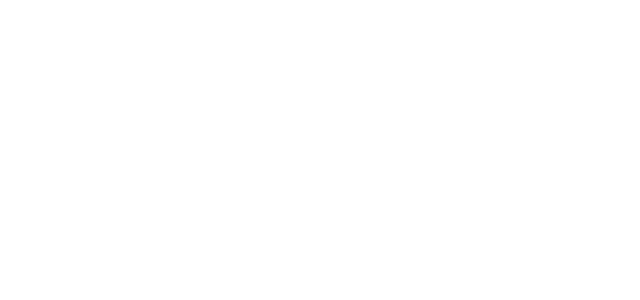
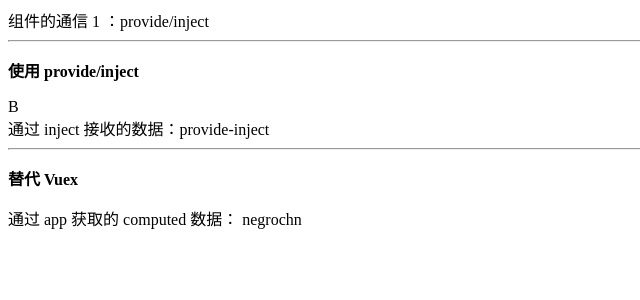
Before and after one commit to negrochn/study-juejin, a Vue app in the folder vue/code/vue-components/: page /#/provide-inject in a window 1280 px wide. Shown: the top 300 px of the page, without its empty margins (0-640 px from the left). Built offline with nearby package versions, Linux system fonts and the light colour scheme; the HTML template or start-up script is replaced by a standard one.

Commit message:
增加 组件的通信 1 ：provide/inject.md

```diff
--- a/vue/code/vue-components/src/App.vue
+++ b/vue/code/vue-components/src/App.vue
@@ -7,7 +7,22 @@
 <script>
 export default {
   name: 'App',
-  components: {},
+  provide() {
+    return {
+      app: this,
+    }
+  },
+  computed: {
+    fullName() {
+      return this.lastName + this.firstName
+    },
+  },
+  data() {
+    return {
+      firstName: 'chn',
+      lastName: 'negro',
+    }
+  },
 }
 </script>
 
--- a/vue/code/vue-components/src/components/other/b.vue
+++ b/vue/code/vue-components/src/components/other/b.vue
@@ -1,9 +1,13 @@
 <template>
-  <div>{{ title }}</div>
+  <div>
+    <div>{{ title }}</div>
+    <div>通过 inject 接收的数据：{{ name }}</div>
+  </div>
 </template>
 
 <script>
 export default {
+  inject: ['name'],
   data() {
     return {
       title: 'B',
--- a/vue/code/vue-components/src/pages/home/index.vue
+++ b/vue/code/vue-components/src/pages/home/index.vue
@@ -24,6 +24,10 @@
           label: '基础：Vue.js 组件的三个 API ：props 、event 、slot',
           value: 'prop-event-slot',
         },
+        {
+          label: '组件的通信 1 ：provide/inject',
+          value: 'provide-inject',
+        },
       ],
     }
   },
--- /dev/null
+++ b/vue/code/vue-components/src/pages/provide-inject/index.vue
@@ -0,0 +1,44 @@
+<template>
+  <div>
+    <header>组件的通信 1 ：provide/inject</header>
+    <hr>
+    <main>
+      <div>
+        <p>
+          <strong>使用 provide/inject</strong>
+        </p>
+        <div>
+          <B />
+        </div>
+      </div>
+      <hr>
+      <div>
+        <p>
+          <strong>替代 Vuex</strong>
+        </p>
+        <div>
+          通过 app 获取的 computed 数据：
+          {{ this.app.fullName }}
+        </div>
+      </div>
+    </main>
+  </div>
+</template>
+
+<script>
+import B from '@/components/other/b'
+
+export default {
+  name: 'ProvideInject',
+  provide: {
+    name: 'provide-inject',
+  },
+  inject: ['app'],
+  components: {
+    B,
+  },
+}
+</script>
+
+<style>
+</style>
--- a/vue/code/vue-components/src/router/routes.js
+++ b/vue/code/vue-components/src/router/routes.js
@@ -8,6 +8,11 @@
     name: 'prop-event-slot',
     path: '/prop-event-slot',
     component: () => import('@/pages/prop-event-slot')
+  },
+  {
+    name: 'provide-inject',
+    path: '/provide-inject',
+    component: () => import('@/pages/provide-inject')
   }
 ]
 
```
Also changed, not shown: 1 other file (tests, documents, lock files or other folders).
